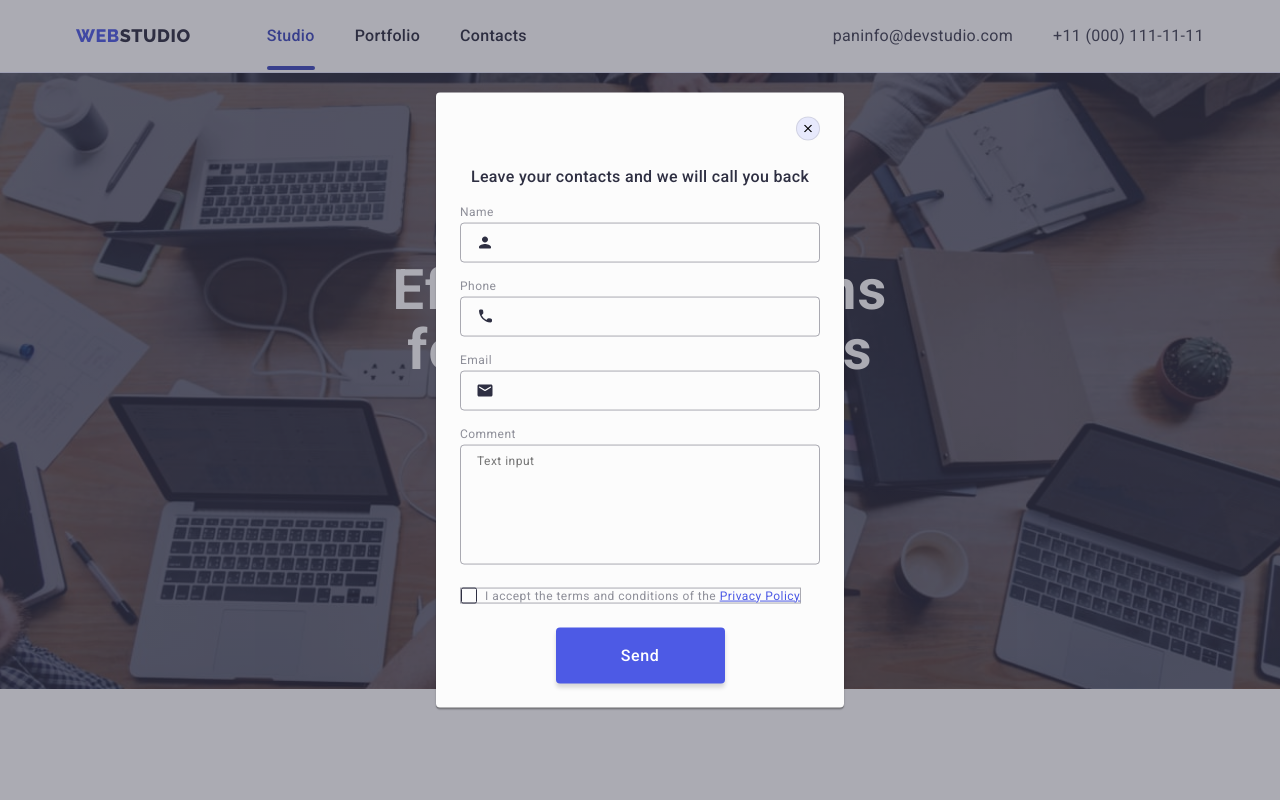
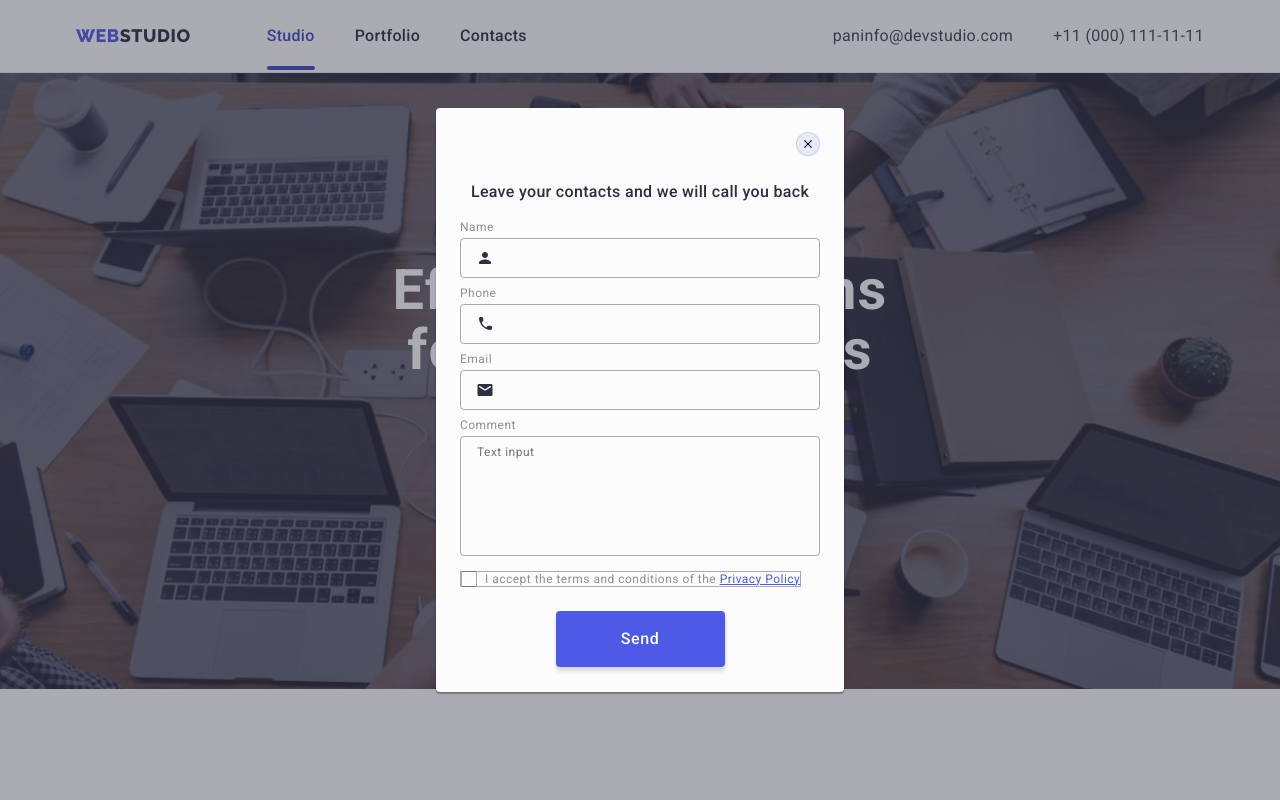
Before and after one commit to Hellwood1/goit-home-work-5, a plain HTML site: page index.html in a window 1280 px wide. Shown: the top 800 px of the page. Drawn offline with nearby package versions, Linux system fonts and the light colour scheme.

Commit message:
Upd. v.1.7
- Робота над помилками;

```diff
--- a/css/styles.css
+++ b/css/styles.css
@@ -608,7 +608,7 @@ input {
   color: var(--color-grey);
 }
 .review-form-field-wrapper {
-  margin-bottom: 16px;
+  margin-bottom: 8px;
 }
 .review-form-field-label {
   display: block;
@@ -691,7 +691,10 @@ input {
   fill: transparent;
   border-radius: 2px;
   margin-right: 8px;
-  border: 1px solid var(--color-navy-blue-modal);
+  border: 1px solid rgba(46, 47, 66, 0.4);
+  transition: background-color 250ms cubic-bezier(0.4, 0, 0.2, 1),
+    border 250ms cubic-bezier(0.4, 0, 0.2, 1),
+    fill 250ms cubic-bezier(0.4, 0, 0.2, 1);
 }
 .review-form-checkbox:checked
   + .review-form-checkbox-label
```
